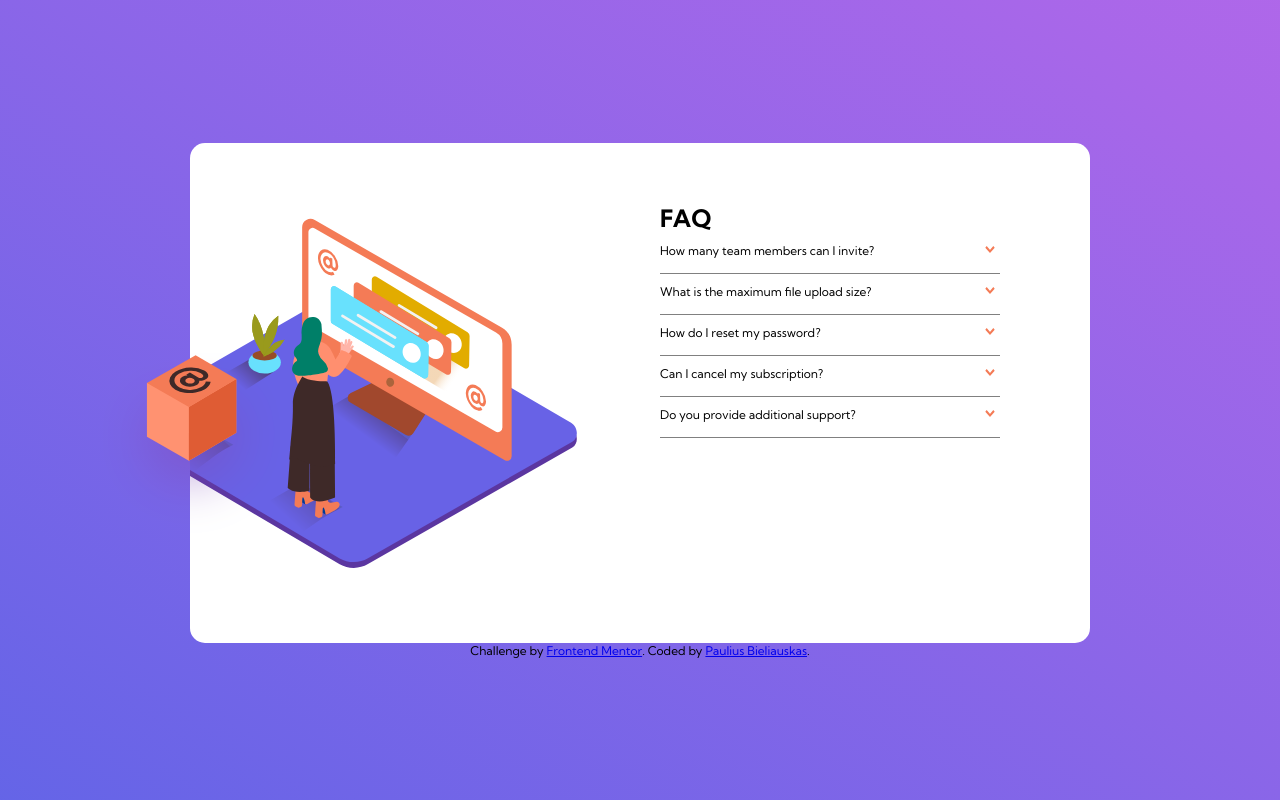
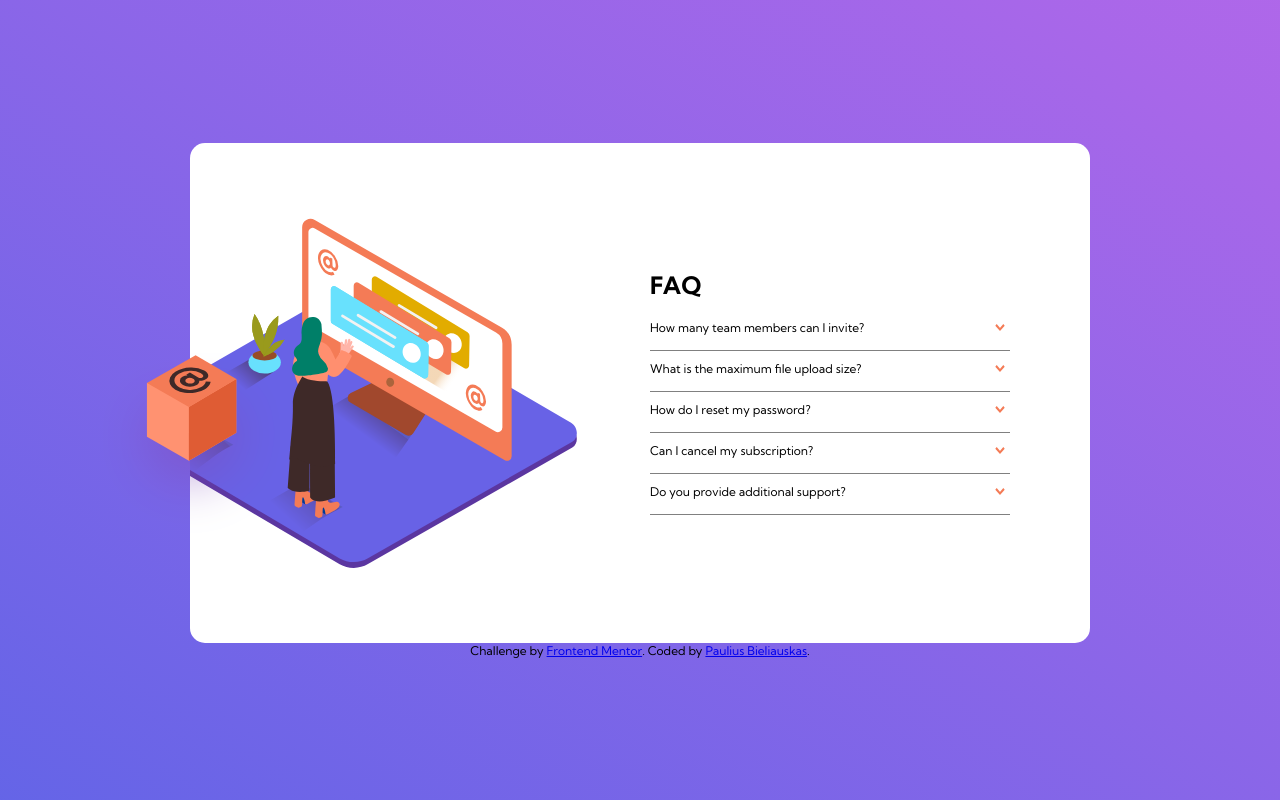
Before and after one commit to Scarab911/03-faq-accordion-card, a website: page index.html in a window 1280 px wide. Drawn offline with Linux system fonts and the light colour scheme.

Commit message:
question content justified

```diff
--- a/css/home.css
+++ b/css/home.css
@@ -25,7 +25,6 @@ body {
   border-radius: 15px;
   background-color: #fff;
   position: relative;
-  /* overflow: hidden; */
 }
 .women-container {
   display: inline-block;
@@ -50,13 +49,18 @@ body {
 
 .text-content {
   height: 500px;
-  display: flex;
   float: right;
   width: 40%;
   margin-right: 80px;
+  display: flex;
   flex-direction: column;
-  padding: 60px 10px;
+  justify-content: center;
+  padding: 30px 0px;
 }
+h1 {
+  margin-bottom: 10px;
+}
+
 .qna-box {
   padding: 10px 0;
   border-bottom: 1px solid grey;
@@ -65,7 +69,6 @@ body {
 h2 {
   display: flex;
   justify-content: space-between;
-  /* line-height: 4rem; */
   padding-bottom: 5px;
   padding-right: 5px;
   font-size: 1em;
@@ -98,13 +101,3 @@ p {
 .qna-box.show > p {
   display: block;
 }
-
-/*PSEUDO*/
-/* h2::after {
-  content: url(../images/icon-arrow-down.svg);
-  margin-left: 20px;
-}
-h2:active::after {
-  content: url(../images/icon-arrow-down.svg);
-  transform: rotate(180deg);
-} */
--- a/index.html
+++ b/index.html
@@ -4,10 +4,8 @@
 <head>
   <meta charset="UTF-8">
   <meta name="viewport" content="width=device-width, initial-scale=1.0"> <!-- displays site properly based on user's device -->
-
   <link rel="icon" type="image/png" sizes="32x32" href="./images/favicon-32x32.png">
   <link rel="stylesheet" href="./css/home.css">
-
   <title>Frontend Mentor | FAQ Accordion Card</title>
 </head>
 
@@ -19,8 +17,6 @@
     <img class="box" src="./images/illustration-box-desktop.svg" alt="">
     <div class="text-content">
       <h1 class="title">FAQ</h1>
-      <div class="questions">
-
       <div class="qna-box">
         <h2 class="question">How many team members can I invite?
           <img class="arrow" src="./images/icon-arrow-down.svg" alt="arrow icon">
@@ -57,10 +53,8 @@
         <p class="answer hidden">Chat and email support is available 24/7. Phone lines are open during normal business hours.</p>
       </div>
     </div>
-    </div>
     <script src="./js/home.js" type="module" defer></script>
   </div>
-
   <footer class="attribution">
     Challenge by <a rel="noopener" href="https://www.frontendmentor.io?ref=challenge" target="_blank">Frontend Mentor</a>.
     Coded by <a rel="noopener" href="#">Paulius Bieliauskas</a>.
```
Lines whose indentation alone changed are shown as unchanged.
